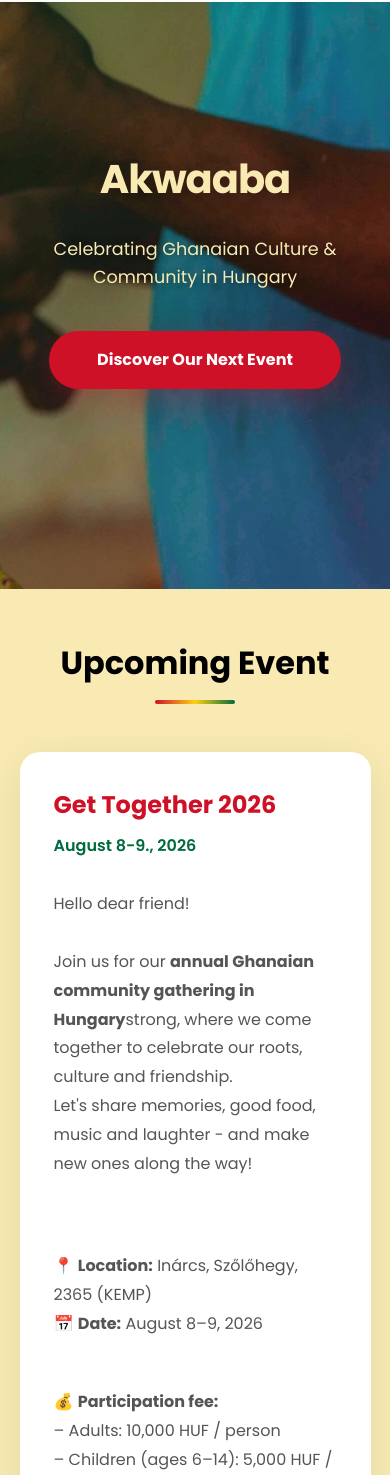
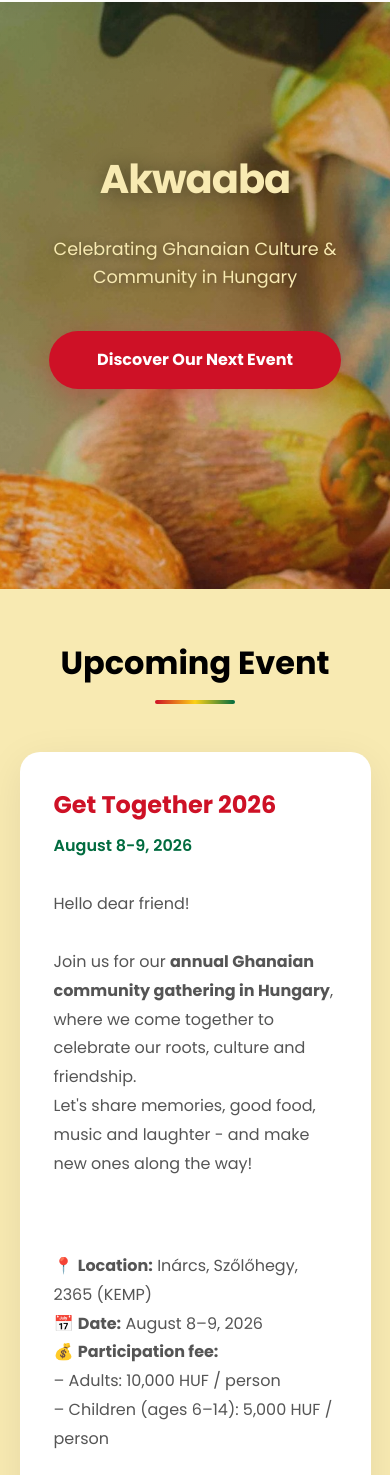
Before and after one commit to obviousmarcello/hunghanians_v2, a plain HTML site: page index.html in a window 390 px wide. Shown: the part 86-1561 px from the top of the page. Drawn offline with Linux system fonts and the light colour scheme.

Commit message:
Update event details and styling in index.html

```diff
--- a/index.html
+++ b/index.html
@@ -435,7 +435,7 @@
         }
 
         .modal-header {
-            background: linear-gradient(135deg, var(--ghana-red), var(--ghana-yellow));
+            background: linear-gradient(135deg, var(--ghana-green), var(--ghana-yellow));
             padding: 2rem;
             color: white;
             position: relative;
@@ -606,7 +606,7 @@
             }
                         /* Mobile background adjustments */
             .hero {
-                background-position: right 50%;
+                background-position: center 80%;
                 min-height: 80vh;
             }
 
@@ -676,28 +676,26 @@
             <div class="event-header">
                 <div>
                     <h3 class="event-title">Get Together 2026</h3>
-                    <p class="event-date">August 8-9., 2026</p>
+                    <p class="event-date">August 8-9, 2026</p>
                 </div>
             </div>
             <p class="event-description">
                 Hello dear friend!<br>
                 <br>
-                Join us for our <strong>annual Ghanaian community gathering in Hungary</strong>strong, where we come together to celebrate our roots, culture and friendship.<br>
+                Join us for our <strong>annual Ghanaian community gathering in Hungary</strong>, where we come together to celebrate our roots, culture and friendship.<br>
                 Let's share memories, good food, music and laughter - and make new ones along the way!
             </p>
             <br>
             <p class="event-location-date">
                 📍 <strong>Location:</strong> Inárcs, Szőlőhegy, 2365 (KEMP)<br>
-                📅 <strong>Date:</strong> August 8–9, 2026
-            </p>
-            <br>
-            <p class="event-description">
+                📅 <strong>Date:</strong> August 8–9, 2026<br>
                 💰 <strong>Participation fee:</strong><br>
                 – Adults: 10,000 HUF / person<br>
                 – Children (ages 6–14): 5,000 HUF / person<br>
-                <br>
+            </p>
+
+            <p class="event-description">
                 <strong>Important!</strong><br>
-                <br>
                 In previous years, food and drink quantities were not always sufficient for everyone. To make sure there's enough food for all participants this year, <strong>attandance is only possible with prior registration and payment</strong>.<br>
                 Bring your family, your friends and your Ghanaian spirit - we can't wait to see you all again! ❤️💛💚
             </p>
```
